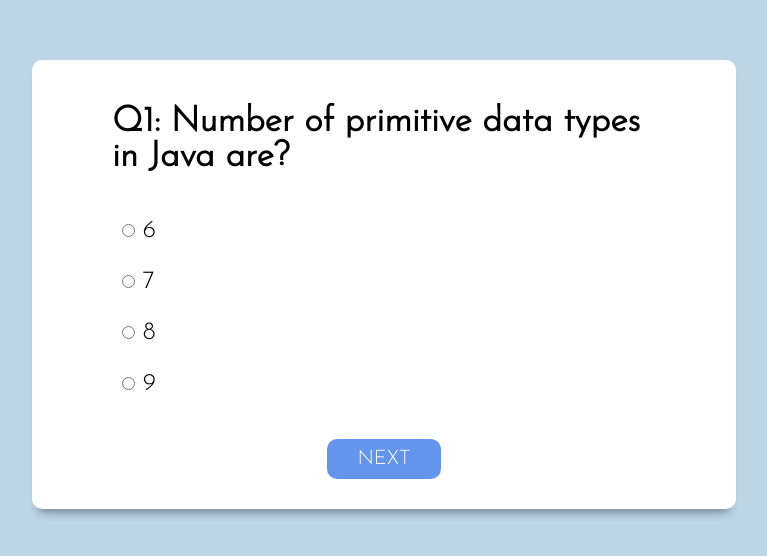
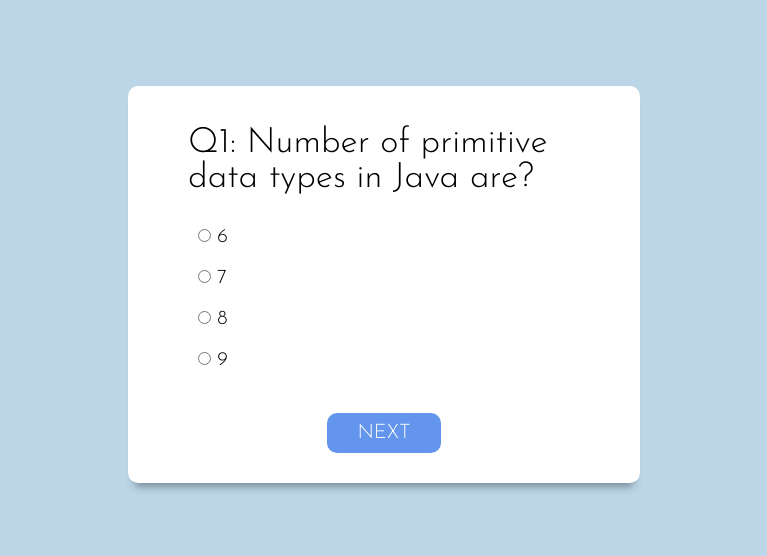
Before and after one commit to Suchetana2001/QUIZZIE, a plain HTML site: page index.html in a window 1280 px wide. Shown: the part 116-672 px from the top of the page, without its empty margins (256-1023 px from the left). Drawn offline with Linux system fonts and the light colour scheme.

Commit message:
Update style.css

```diff
--- a/style.css
+++ b/style.css
@@ -21,9 +21,9 @@ html{
 }
 
 .inner-div{
-    width: 55vw;
+    width: 40vw;
     background-color:rgb(255, 255, 255);
-    padding: 3rem 8rem;
+    padding: 3rem 6rem;
     border-radius: 1rem;
     box-shadow:0 1rem 1rem -0.7rem rgba(0,0,0,0.4);
 
@@ -31,8 +31,8 @@ html{
 
 .inner-div h2{
     font-size: 3.5rem;
-    font-weight: 600;
-    margin: 1.5rem 0 4rem 0;
+    font-weight: 400;
+    margin: 1rem 0 2.8rem 0;
 }
 
 .inner-div li{
@@ -40,9 +40,9 @@ html{
     padding: 0.3rem 1rem;
     border-radius: 2rem;
     border-width:0.3rem;
-    font-size: 2.5rem;
+    font-size: 2rem;
     font-weight: 400;
-    margin-top: 2rem;
+    margin-top: 1.5rem;
     list-style: none;
     cursor: pointer;
 }
@@ -57,6 +57,7 @@ html{
 input{
     cursor:pointer;
 }
+
 
 #submit, .btn{
     padding: 1rem 3rem;
@@ -90,8 +91,8 @@ input{
 }
 
 #showScore h3{
-    font-size: 3rem;
-    font-weight: 600;
+    font-size: 4rem;
+    font-weight: 400;
     color: black;
     text-align: center;
 
```
